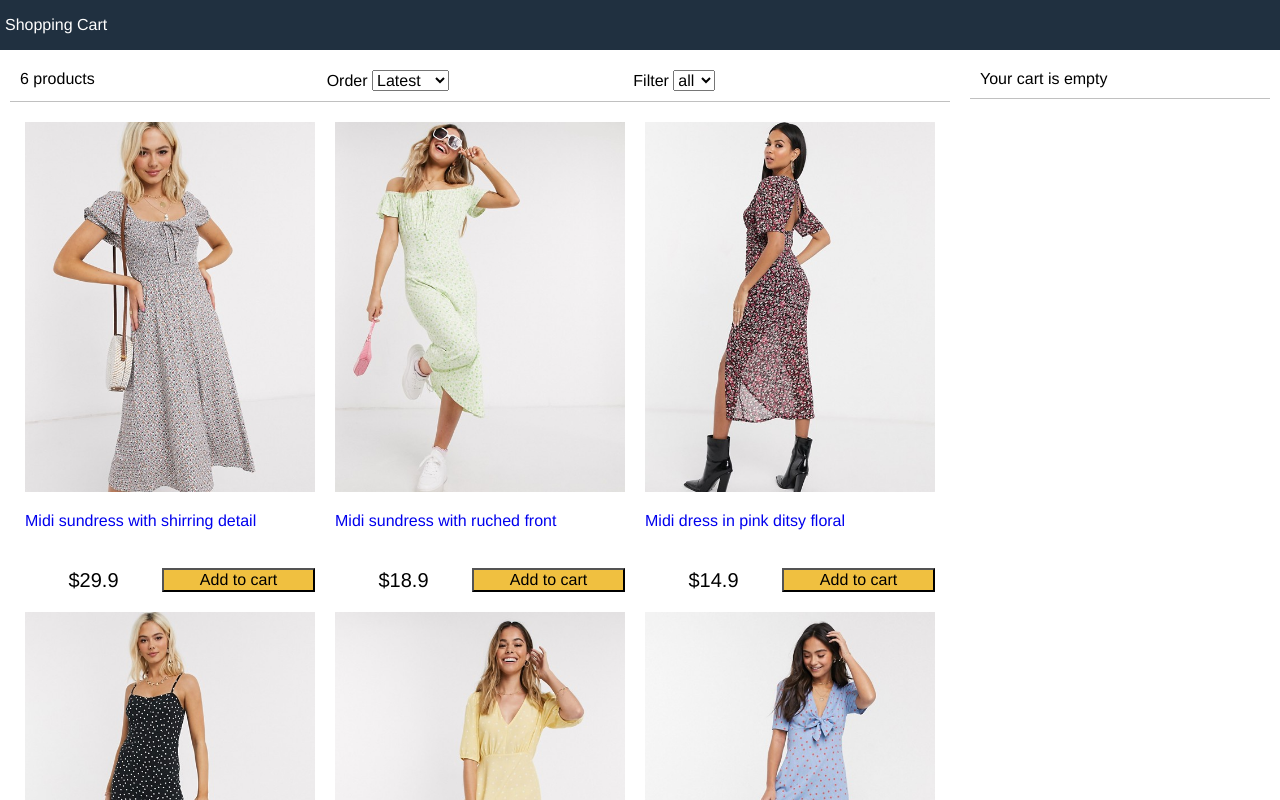
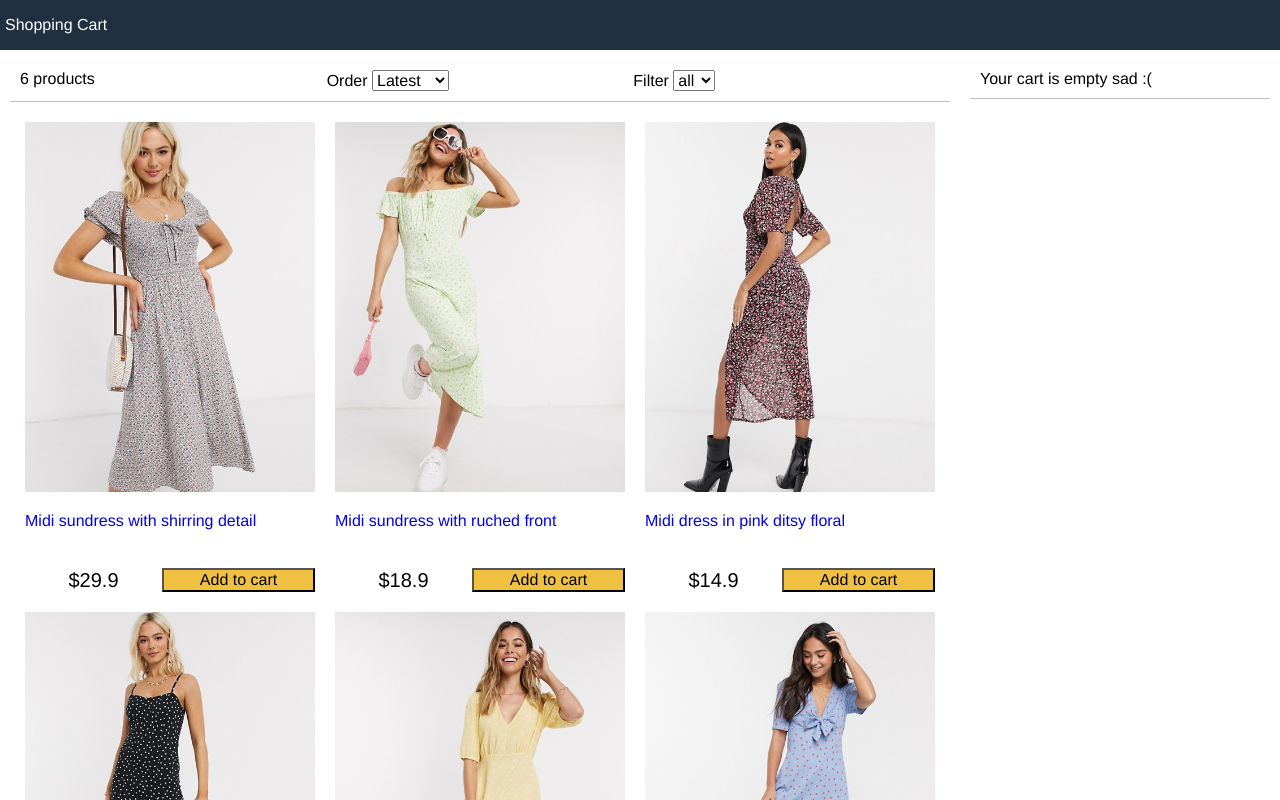
Before and after one commit to rabat1/shoppingcart, a React (Create React App) app: page / in a window 1280 px wide. Shown: the top 800 px of the page. Built offline with nearby package versions, Linux system fonts and the light colour scheme.

Commit message:
Update Cart.js

```diff
--- a/src/components/Cart.js
+++ b/src/components/Cart.js
@@ -7,7 +7,7 @@ export default class Cart extends Component {
         return (
             <div>
                 {cartItems.length===0?
-                (<div className='cart cart-header'>Your cart is empty</div>)
+                (<div className='cart cart-header'>Your cart is empty sad :(</div>)
                 :(<div className='cart cart-header'>you have {cartItems.length} Items in cart{" "}</div>)}
            <div>
                <div className='cart'>
```
